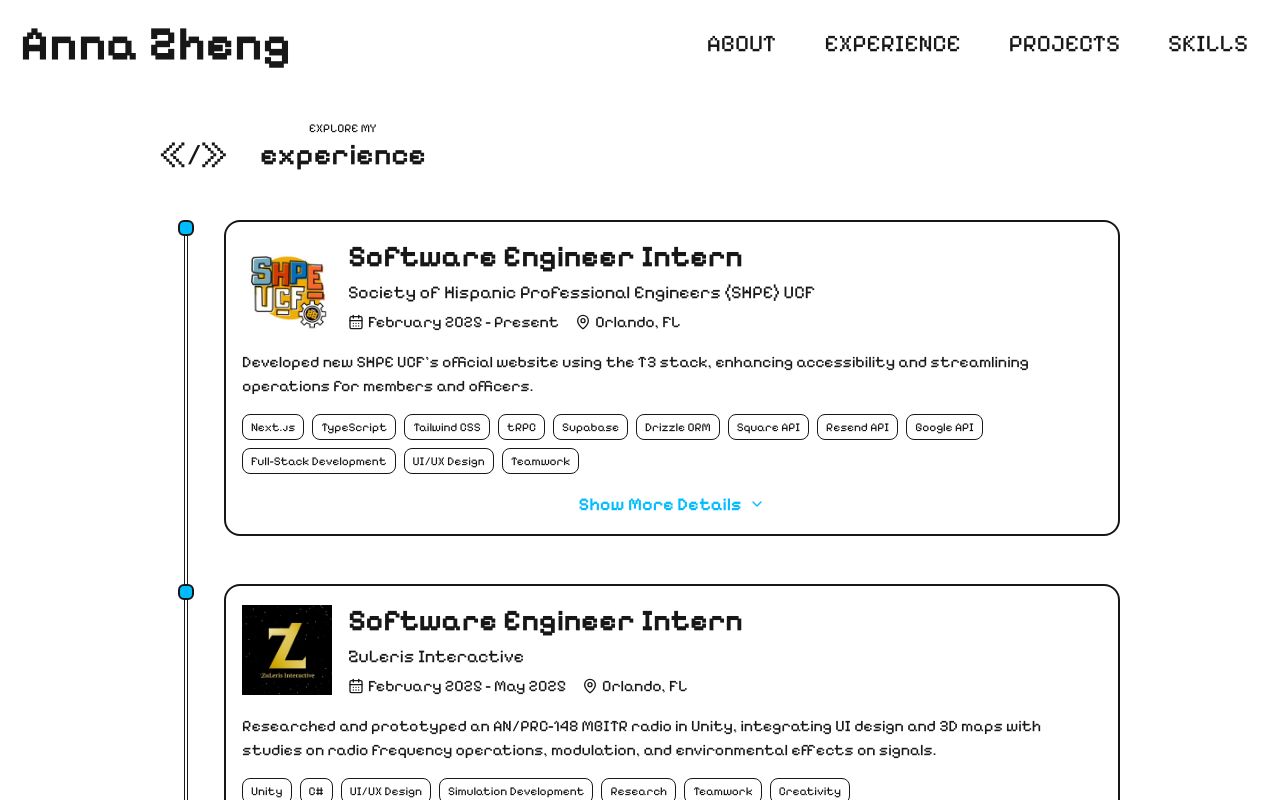
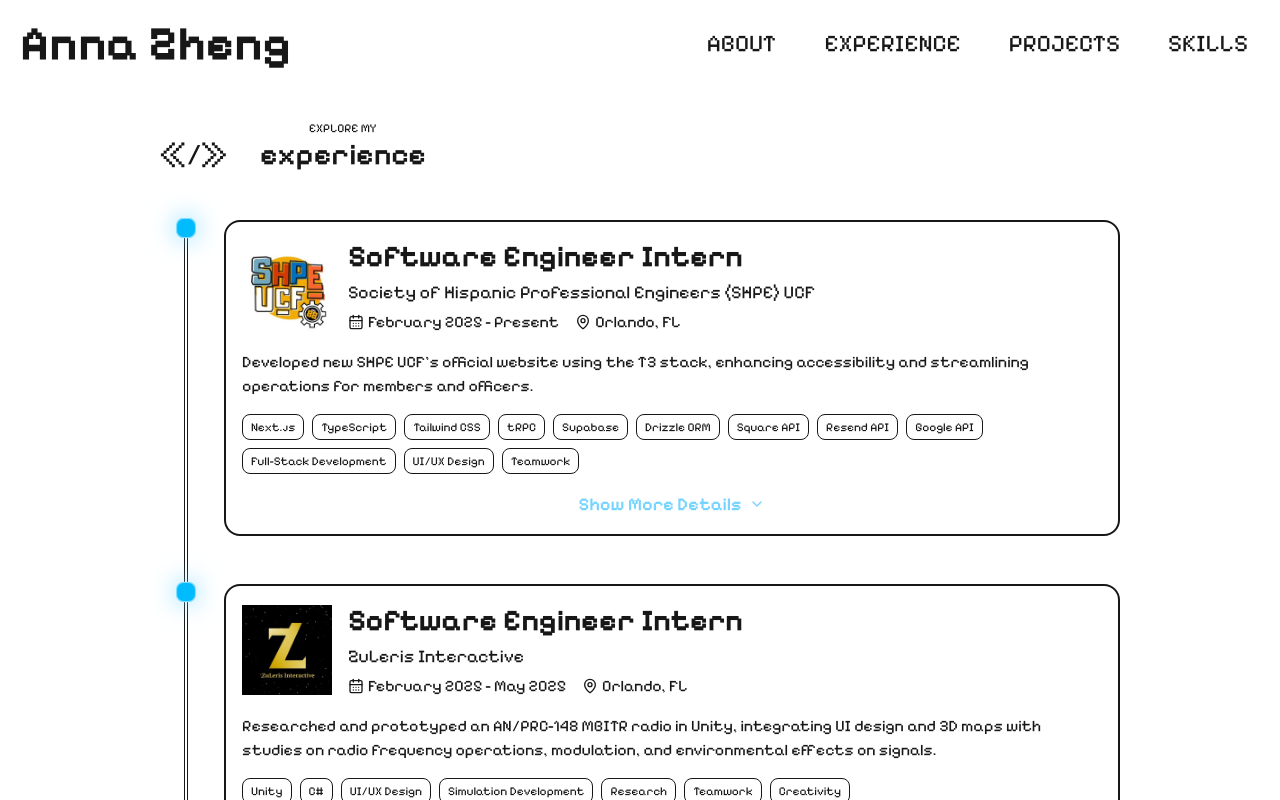
Before and after one commit to crimzxun/anna-portfolio, a Next.js app: page /experience in a window 1280 px wide. Shown: the top 800 px of the page. Built offline with nearby package versions, Linux system fonts and the light colour scheme.

Commit message:
add subtle animation to timeline and small design tweaks

```diff
--- a/src/_components/experience-card.tsx
+++ b/src/_components/experience-card.tsx
@@ -49,9 +49,9 @@ export default function ExperienceCard({ experience }: ExperienceCardProps) {
                 {experience.skills.map((skill, idx) => (
                     <div
                         key={idx}
-                        className="flex items-center px-2 py-1 border rounded-lg text-xs transition-transform duration-300 hover:scale-110 hover:shadow-[0_0_10px_rgba(83,234,253,0.8)]"
+                        className="flex items-center px-2 py-1 border rounded-lg text-xs transition-transform duration-300 hover:scale-110 hover:shadow-[0_0_10px_rgba(0,188,255,0.8)]"
                     >
-                        <span className="transition hover:scale-115 hover:text-cyan-300">
+                        <span className="transition hover:scale-115 hover:text-sky-300">
                             {skill}
                         </span>
                     </div>
@@ -60,7 +60,7 @@ export default function ExperienceCard({ experience }: ExperienceCardProps) {
 
             <button
                 onClick={() => setShowMore(!showMore)}
-                className="flex items-center justify-center gap-2 font-semibold text-lg text-sky-400 transform hover:underline hover:scale-110 cursor-pointer"
+                className="flex items-center justify-center gap-2 font-semibold text-lg text-sky-300 transform hover:underline hover:scale-110 cursor-pointer"
             >
                 {showMore ? "Show Less" : "Show More Details"}
                 <motion.div
@@ -107,7 +107,7 @@ export default function ExperienceCard({ experience }: ExperienceCardProps) {
                                                 href={link.url}
                                                 target="_blank"
                                                 rel="noopener noreferrer"
-                                                className="flex items-center gap-2 hover:underline hover:text-indigo-300 hover:scale-105 transition"
+                                                className="flex items-center gap-2 hover:underline hover:text-sky-400 hover:scale-105 transition"
                                             >
                                                 <Icon size={20} />
                                                 {link.label}
--- a/src/_components/experience.tsx
+++ b/src/_components/experience.tsx
@@ -1,5 +1,6 @@
 "use client";
 
+import { motion } from "framer-motion";
 import { experience } from "@/_utils/experience";
 import Title from "./title";
 import ExperienceCard from "./experience-card";
@@ -16,15 +17,36 @@ export default function Experience() {
 
                     <div className="flex flex-col gap-12">
                         {experience.map((exp, idx) => (
-                            <div key={exp.id} className="relative flex items-start">
-                                {/* timeline node */}
-                                <div className="absolute left-6.5 -translate-x-1/2 w-4 h-4 rounded-md bg-sky-400 border-2" />
+                            // cards slides in from right when enter viewport
+                            <motion.div
+                                key={exp.id}
+                                className="relative flex items-start"
+                                initial={{ opacity: 0, x: 100 }}
+                                whileInView={{ opacity: 1, x: 0 }}
+                                transition={{ duration: 0.6, ease: "easeOut" }}
+                                viewport={{ once: true, amount: 0.3 }}
+                            >
+                                {/* timeline node with pulse */}
+                                <motion.div
+                                    className="absolute left-6.5 -translate-x-1/2 w-4 h-4 rounded-md bg-sky-400 border-1 border-white/50"
+                                    initial={{ scale: 0.8, opacity: 1 }}
+                                    whileInView={{
+                                        scale: [1, 1.3, 1],
+                                        boxShadow: [
+                                            "0 0 10px rgba(116,212,255,0.8)",
+                                            "0 0 20px rgba(116,212,255,0.9)",
+                                            "0 0 10px rgba(116,212,255,0.8)",
+                                        ]
+                                    }}
+                                    transition={{ duration: 4, repeat: Infinity, ease: "easeInOut" }}
+                                    viewport={{ once: false, amount: 0.6 }}
+                                />
 
                                 {/* card shifted to the right */}
                                 <div className="ml-16 flex-1">
                                     <ExperienceCard experience={exp} />
                                 </div>
-                            </div>
+                            </motion.div>
                         ))}
                     </div>
                 </div>
```
